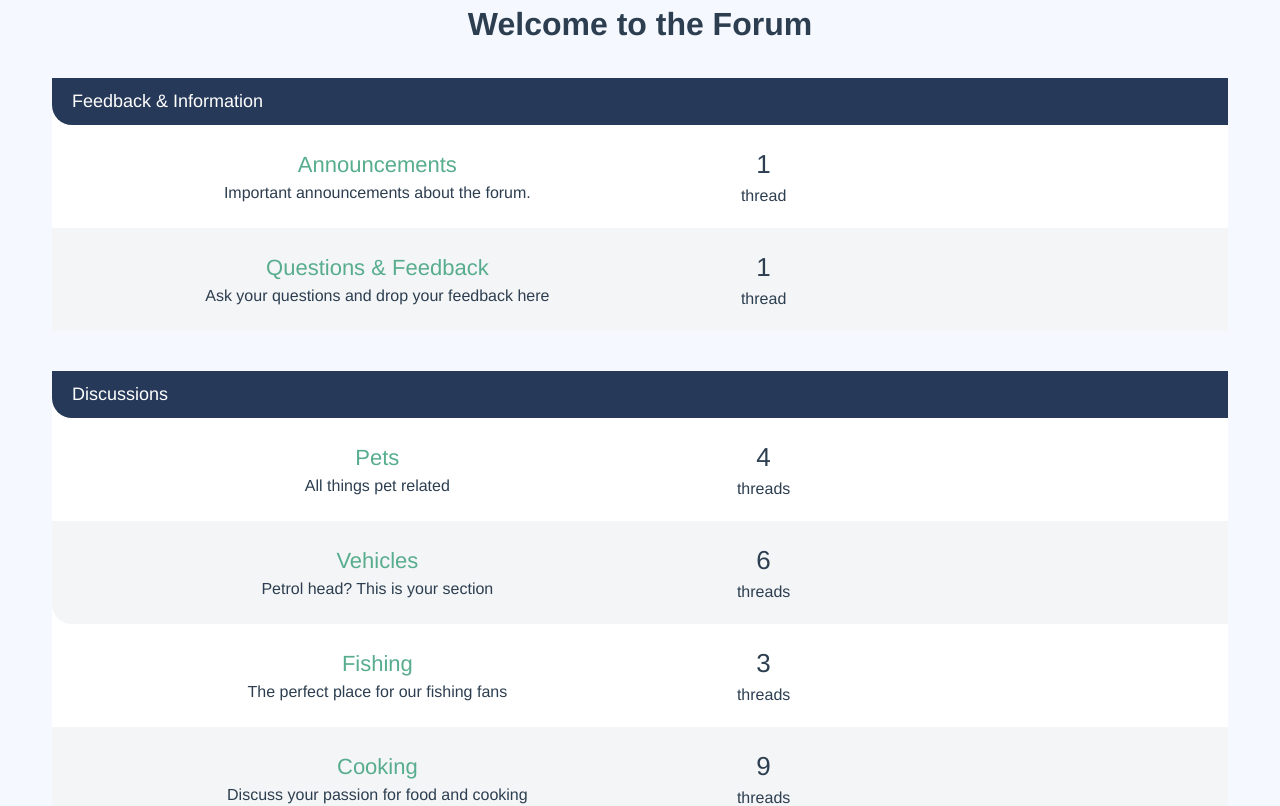
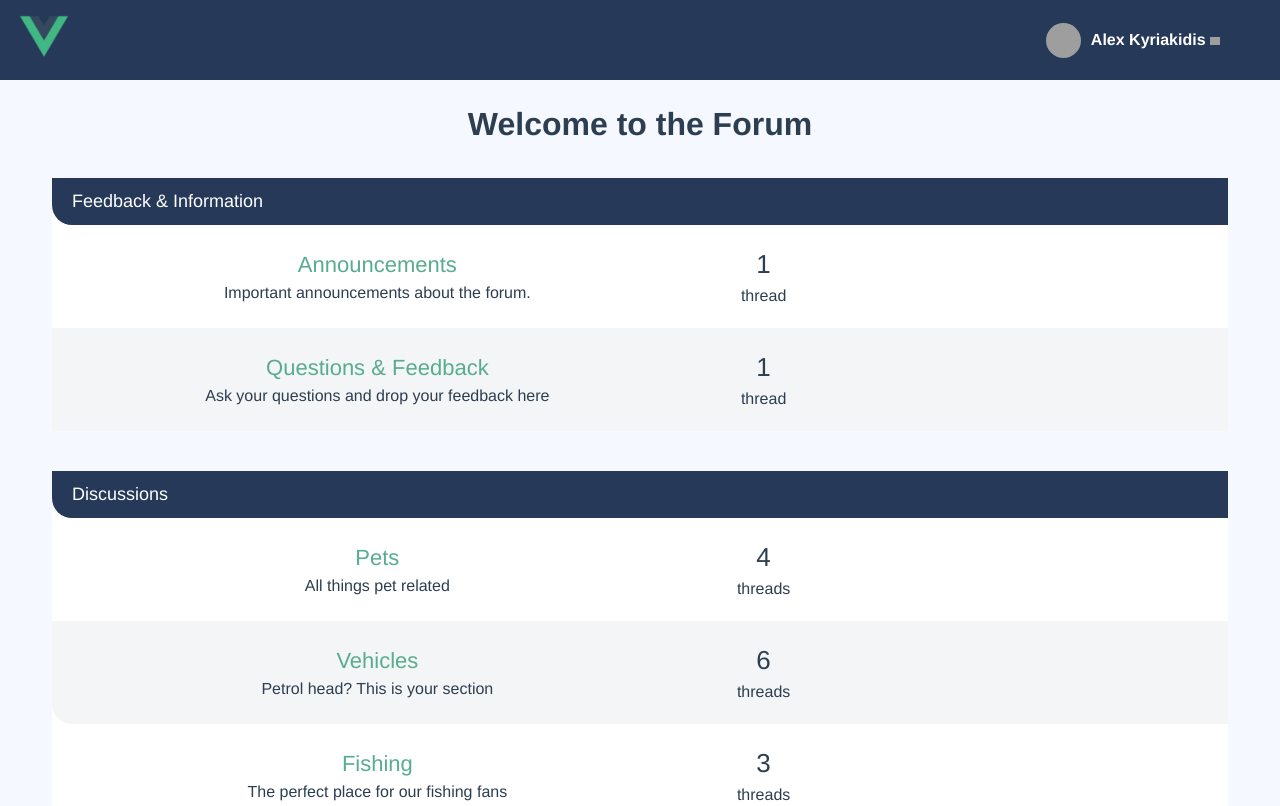
Before and after one commit to srhtak/vue-forum-clone, a Vue app: page / in a window 1280 px wide. Shown: the top 806 px of the page. Built offline with nearby package versions, Linux system fonts and the light colour scheme; grey boxes are pictures that could not be loaded.

Commit message:
navbar added

```diff
--- a/src/App.vue
+++ b/src/App.vue
@@ -1,6 +1,9 @@
-<script setup></script>
+<script setup>
+import TheNavbar from "./components/TheNavbar.vue";
+</script>
 
 <template>
+  <TheNavbar />
   <div class="container">
     <router-view />
   </div>
--- a/src/components/PostEditor.vue
+++ b/src/components/PostEditor.vue
@@ -5,9 +5,7 @@ const emit = defineEmits();
 const newPostText = ref("");
 
 const save = () => {
-  const postId = "ggg" + Math.random();
   const post = {
-    id: postId,
     text: newPostText.value,
     publishedAt: Math.floor(Date.now() / 1000),
     userId: "L664y3qZSubDbT1R6npC0EEybJ73",
--- /dev/null
+++ b/src/components/TheNavbar.vue
@@ -0,0 +1,76 @@
+<script setup></script>
+
+<template>
+  <header class="header" id="header">
+    <router-link :to="{ name: 'Home' }" class="logo">
+      <img src="@/assets/svg/logo.png" />
+    </router-link>
+
+    <div class="btn-hamburger">
+      <!-- use .btn-humburger-active to open the menu -->
+      <div class="top bar"></div>
+      <div class="middle bar"></div>
+      <div class="bottom bar"></div>
+    </div>
+
+    <!-- use .navbar-open to open nav -->
+    <nav class="navbar">
+      <ul>
+        <li class="navbar-user">
+          <a href="#">
+            <img
+              class="avatar-small"
+              src="https://pbs.twimg.com/profile_images/1188775562657091594/5mgkg44t_400x400.jpg"
+              alt=""
+            />
+            <span>
+              Alex Kyriakidis
+              <img
+                class="icon-profile"
+                src="assets/img/svg/arrow-profile.svg"
+                alt=""
+              />
+            </span>
+          </a>
+
+          <!-- dropdown menu -->
+          <!-- add class "active-drop" to show the dropdown -->
+          <div id="user-dropdown">
+            <div class="triangle-drop"></div>
+            <ul class="dropdown-menu">
+              <li class="dropdown-menu-item">
+                <a href="profile.html">View profile</a>
+              </li>
+              <li class="dropdown-menu-item"><a href="#">Log out</a></li>
+            </ul>
+          </div>
+        </li>
+      </ul>
+      <!--
+        <ul>
+            <li class="navbar-item">
+                <a href="index.html">Home</a>
+            </li>
+            <li class="navbar-item">
+                <a href="category.html">Category</a>
+            </li>
+            <li class="navbar-item">
+                <a href="forum.html">Forum</a>
+            </li>
+            <li class="navbar-item">
+                <a href="thread.html">Thread</a>
+            </li>
+
+            <li class="navbar-item mobile-only">
+                <a href="profile.html">My Profile</a>
+            </li>
+            <li class="navbar-item mobile-only">
+                <a href="#">Logout</a>
+            </li>
+        </ul>
+         -->
+    </nav>
+  </header>
+</template>
+
+<style lang="scss" scoped></style>
--- a/src/views/Home.vue
+++ b/src/views/Home.vue
@@ -11,7 +11,7 @@ const categories = computed(() => {
 </script>
 
 <template>
-  <h1>Welcome to the Forum</h1>
+  <h1 class="push-top">Welcome to the Forum</h1>
   <CategoryList :categories="categories" />
 </template>
 
```
Also changed, not shown: src/assets/svg/arrow-profile.svg (added), src/assets/svg/logo.png (renamed from src/assets/logo.png).
